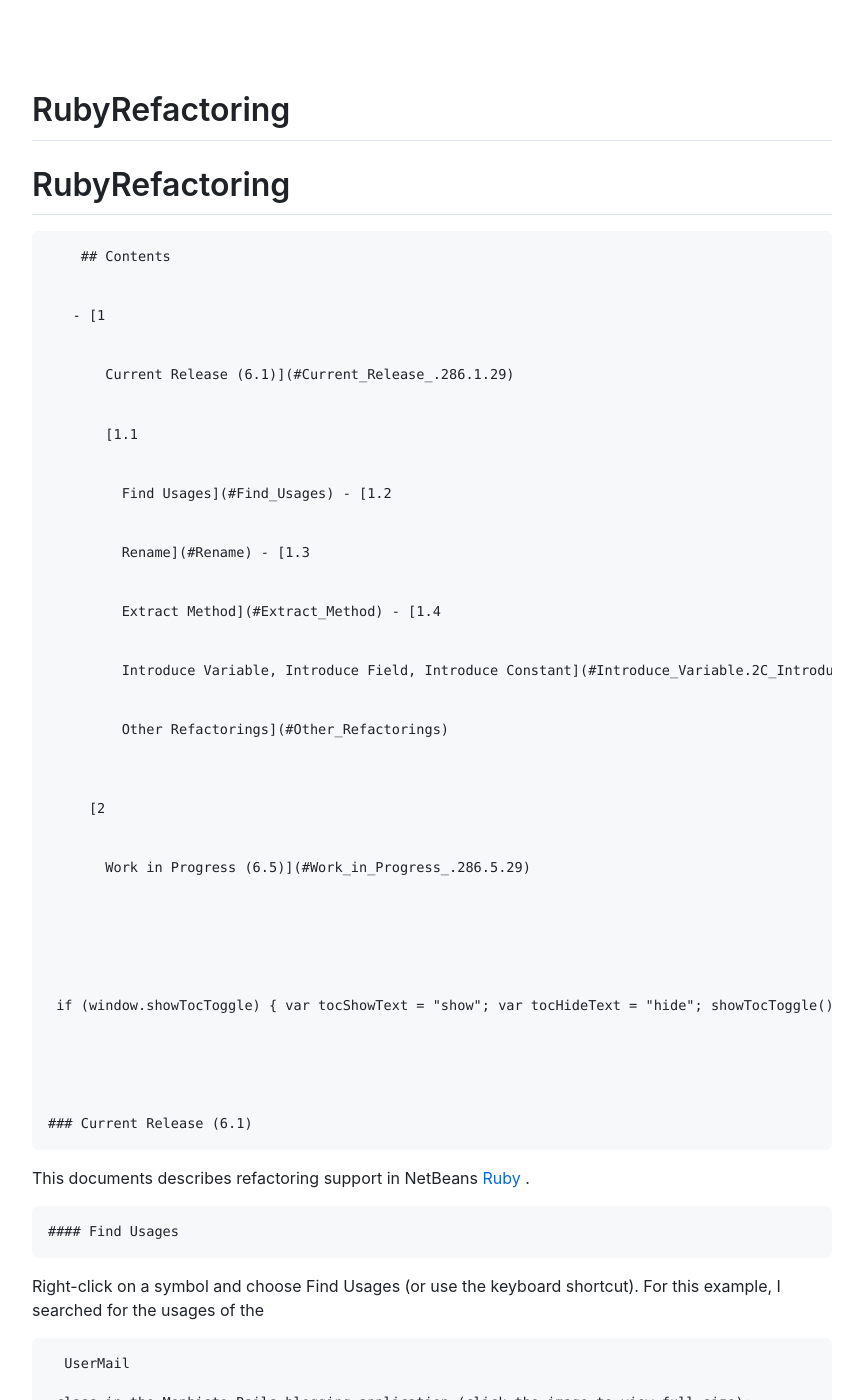
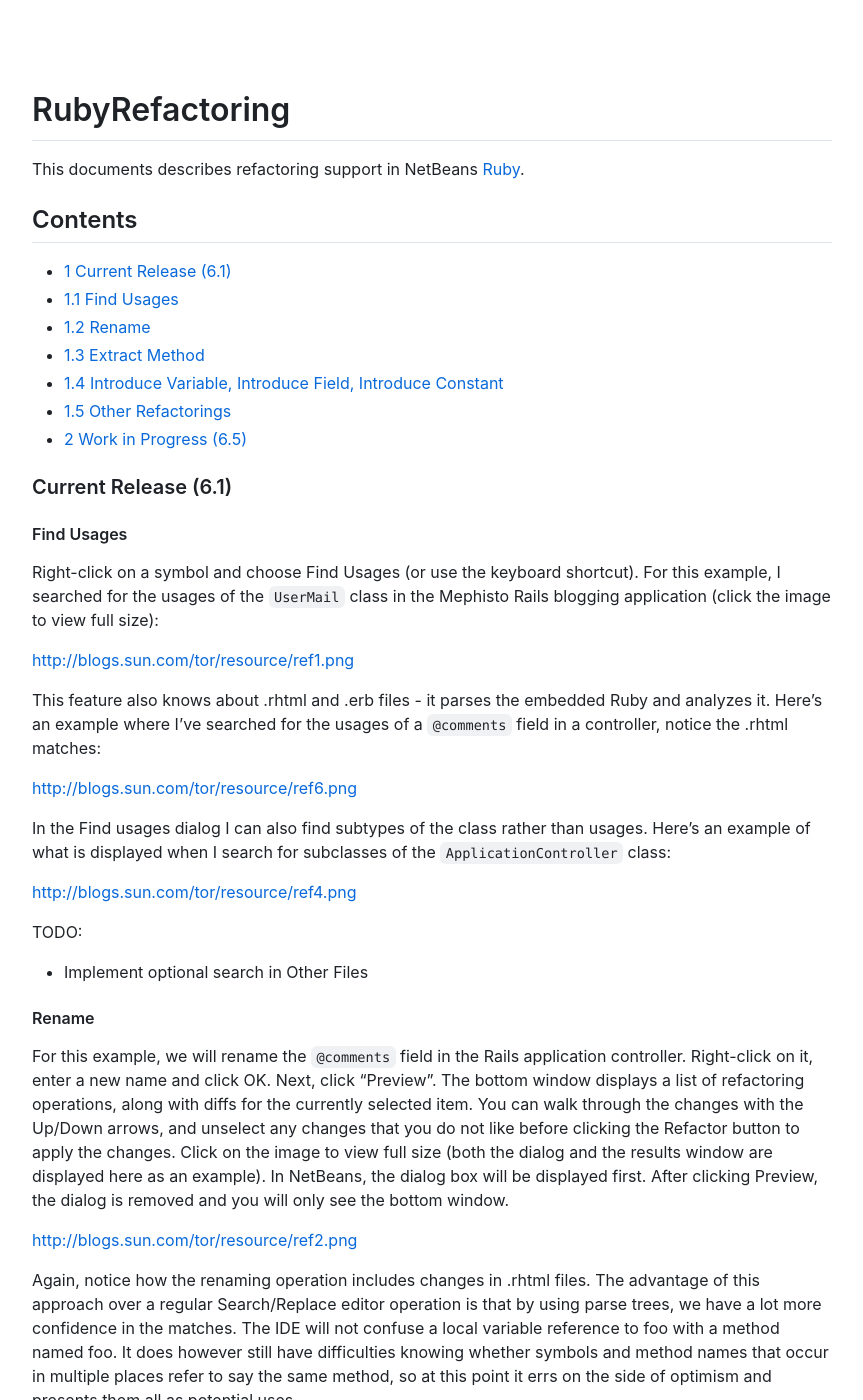
Before and after one commit to piotrhoppe/community-ruby-documentation, a Jekyll site: the page built from RubyRefactoring/RubyRefactoring.md, in a window 1280 px wide and 1400 px high. Shown: the whole window, without its empty margins (208-1071 px from the left). Built offline with Jekyll 4.4.1, drawn with Linux system fonts in a browser that asks for light colours; nearby versions of some CDN libraries; our own code applies the rules of GitHub Pages for plain Markdown files; some of the changed text lies outside the part shown.

Commit message:
docs(RubyRefactoring): clean up Markdown
- remove duplicate heading and HTML/wiki noise
- fix TOC, links and inline code formatting
- improve readability of sections

```diff
--- a/RubyRefactoring/RubyRefactoring.md
+++ b/RubyRefactoring/RubyRefactoring.md
@@ -1,194 +1,88 @@
 # RubyRefactoring
 
-# RubyRefactoring
+This documents describes refactoring support in NetBeans [Ruby](../Ruby/Ruby.md).
 
+## Contents
 
+- [1 Current Release (6.1)](#current-release-61)
+- [1.1 Find Usages](#find-usages)
+- [1.2 Rename](#rename)
+- [1.3 Extract Method](#extract-method)
+- [1.4 Introduce Variable, Introduce Field, Introduce Constant](#introduce-variable-introduce-field-introduce-constant)
+- [1.5 Other Refactorings](#other-refactorings)
+- [2 Work in Progress (6.5)](#work-in-progress-65)
 
+### Current Release (6.1)
 
+#### Find Usages
 
-
-
-
-
-
-        ## Contents
-
-
-       - [1
-
-
-           Current Release (6.1)](#Current_Release_.286.1.29)
-
-
-           [1.1
-
-
-             Find Usages](#Find_Usages)
-- [1.2
-
-
-             Rename](#Rename)
-- [1.3
-
-
-             Extract Method](#Extract_Method)
-- [1.4
-
-
-             Introduce Variable, Introduce Field, Introduce Constant](#Introduce_Variable.2C_Introduce_Field.2C_Introduce_Constant)
-- [1.5
-
-
-             Other Refactorings](#Other_Refactorings)
-
-
-
-         [2
-
-
-           Work in Progress (6.5)](#Work_in_Progress_.286.5.29)
-
-
-
-
-
-
-     if (window.showTocToggle) { var tocShowText = "show"; var tocHideText = "hide"; showTocToggle(); }
-
-
-
-
-
-    ### Current Release (6.1)
-
-
-This documents describes refactoring support in NetBeans
-     [Ruby](../Ruby/Ruby.md)
-     .
-
-
-
-    #### Find Usages
-
-
-Right-click on a symbol and choose Find Usages (or use the keyboard shortcut). For this example, I searched for the usages of the
-
-      UserMail
-
-     class in the Mephisto Rails blogging application (click the image to view full size):
-
+Right-click on a symbol and choose Find Usages (or use the keyboard shortcut). For this example, I searched for the usages of the `UserMail` class in the Mephisto Rails blogging application (click the image to view full size):
 
 [http://blogs.sun.com/tor/resource/ref1.png](https://web.archive.org/web/20111127132911/http://blogs.sun.com/tor/resource/ref1-small.png)
 
-
-This feature also knows about .rhtml and .erb files - it parses the embedded Ruby and analyzes it. Here's an example where I've searched for the usages of a @comments field in a controller, notice the .rhtml matches:
-
+This feature also knows about .rhtml and .erb files - it parses the embedded Ruby and analyzes it. Here's an example where I've searched for the usages of a `@comments` field in a controller, notice the .rhtml matches:
 
 [http://blogs.sun.com/tor/resource/ref6.png](https://web.archive.org/web/20111127132911/http://blogs.sun.com/tor/resource/ref6.png)
 
-
-In the Find usages dialog I can also find subtypes of the class rather than usages. Here's an example of what is displayed when I search for subclasses of the
-
-      ApplicationController
-
-     class:
-
+In the Find usages dialog I can also find subtypes of the class rather than usages. Here's an example of what is displayed when I search for subclasses of the `ApplicationController` class:
 
 [http://blogs.sun.com/tor/resource/ref4.png](https://web.archive.org/web/20111127132911/http://blogs.sun.com/tor/resource/ref4.png)
 
+TODO:
+
+- Implement optional search in Other Files
+
+#### Rename
+
+For this example, we will rename the `@comments` field in the Rails application controller. Right-click on it, enter a new name and click OK. Next, click "Preview". The bottom window displays a list of refactoring operations, along with diffs for the currently selected item. You can walk through the changes with the Up/Down arrows, and unselect any changes that you do not like before clicking the Refactor button to apply the changes. Click on the image to view full size (both the dialog and the results window are displayed here as an example). In NetBeans, the dialog box will be displayed first. After clicking Preview, the dialog is removed and you will only see the bottom window.
+
+[http://blogs.sun.com/tor/resource/ref2.png](https://web.archive.org/web/20111127132911/http://blogs.sun.com/tor/resource/ref2-small.png)
+
+Again, notice how the renaming operation includes changes in .rhtml files. The advantage of this approach over a regular Search/Replace editor operation is that by using parse trees, we have a lot more confidence in the matches. The IDE will not confuse a local variable reference to foo with a method named foo. It does however still have difficulties knowing whether symbols and method names that occur in multiple places refer to say the same method, so at this point it errs on the side of optimism and presents them all as potential uses.
 
 TODO:
 
-    - Implement optional search in Other Files
-
-
-
-    #### Rename
-
-
-For this example, we will rename the
-
-      @comments
-
-     field in the Rails application controller. Right-click on it, enter a new name and click OK. Next, click "Preview". The bottom window displays a list of refactoring operations, along with diffs for the currently selected item. You can walk through the changes with the Up/Down arrows, and unselect any changes that you do not like before clicking the Refactor button to apply the changes. Click on the image to view full size (both the dialog and the results window are displayed here as an example). In NetBeans, the dialog box will be displayed first. After clicking Preview, the dialog is removed and you will only see the bottom window.
-
-
-[http://blogs.sun.com/tor/resource/ref2.png](https://web.archive.org/web/20111127132911/http://blogs.sun.com/tor/resource/ref2-small.png)
-
-
-Again, notice how the renaming operation includes changes in .rhtml files. The advantage of this approach over a regular Search/Replace editor operation is that by using parse trees, we have a lot more confidence in the matches. The IDE will not confuse a local variable reference to foo with a method named foo. It does however still have difficulties knowing whether symbols and method names that occur in multiple places refer to say the same method, so at this point it errs on the side of optimism and presents them all as potential uses.
-
-
-TODO:
-
-    - When renaming methods, offer to leave a delegating method which forwards the call
+- When renaming methods, offer to leave a delegating method which forwards the call
 - Implement optional search/replace in Other Files
 
-
-
-    #### Extract Method
-
+#### Extract Method
 
 This refactoring is implemented as a quickfix -- just select the code fragment to be extracted and a light bulb will show up in the left margin. Click on it (or press Alt-Enter) and you will be allowed to extract the selection into a method:
 
-
 [http://blogs.sun.com/tor/resource/extract_method3.png](https://web.archive.org/web/20111127132911/http://blogs.sun.com/tor/resource/extract_method3.png)
-
 
 NOTE: The Refactoring menu has an Extract Method item that is always grayed out in Ruby files. This is because that particular action is hardcoded to the Java refactoring for extract method. We will fix that in an upcoming release.
 
+(This refactoring was added in NetBeans 6.1)
+
+#### Introduce Variable, Introduce Field, Introduce Constant
+
+This refactoring is implemented as a quickfix -- just select the code fragment to be extracted and a light bulb will show up in the left margin. Click on it (or press Alt-Enter) and you will be allowed to extract the selection into a variable/field/constant:
+
+[http://blogs.sun.com/tor/resource/introduce2.png](https://web.archive.org/web/20111127132911/http://blogs.sun.com/tor/resource/introduce2.png)
+
+NOTE: The Refactoring menu has an Introduce... item that is always grayed out in Ruby files. This is because that particular action is hardcoded to the Java refactoring for introduce variable. We will fix that in an upcoming release.
 
 (This refactoring was added in NetBeans 6.1)
 
-
-
-    #### Introduce Variable, Introduce Field, Introduce Constant
-
-
-This refactoring is implemented as a quickfix -- just select the code fragment to be extracted and a light bulb will show up in the left margin. Click on it (or press Alt-Enter) and you will be allowed to extract the selection into a variable/field/constant:
-
-
-[http://blogs.sun.com/tor/resource/introduce2.png](https://web.archive.org/web/20111127132911/http://blogs.sun.com/tor/resource/introduce2.png)
-
-
-NOTE: The Refactoring menu has an Introduce... item that is always grayed out in Ruby files. This is because that particular action is hardcoded to the Java refactoring for introduce variable. We will fix that in an upcoming release.
-
-
-(This refactoring was added in NetBeans 6.1)
-
-
-
-    #### Other Refactorings
-
+#### Other Refactorings
 
 There are MANY other refactorings. These are all provided as quickfixes (like extract method above) - a lightbulb appears in the left margin when the caret is near some refactorable code.
 For example, if you place the caret at the beginning of a block, you get options to convert between do-end and {} blocks, collapse and expand the block between single-line and multi-line
 blocks, etc.:
 
-
 [http://wiki.netbeans.org/wiki/attach/RubyHints/convert-collapse.png](https://web.archive.org/web/20111127132911/http://wiki.netbeans.org/wiki/attach/RubyHints/convert-collapse.png)
 
-
-Go to the
-     [Ruby Hints](../RubyHints/RubyHints.md)
-     page for a list of the current quickfixes.
-
+Go to the [Ruby Hints](../RubyHints/RubyHints.md) page for a list of the current quickfixes.
 
 Here's a list of other refactorings we could provide (feel free to edit this wiki page and add your own, or add information on any of these):
 
-    - Inline Method (opposite of Extract Method)
+- Inline Method (opposite of Extract Method)
 - Inline Local Variable (opposite of Extract Local Variable)
 - Inline Constant (opposite of Extract Constant)
 
-
-
-    ### Work in Progress (6.5)
-
+### Work in Progress (6.5)
 
 Information to be posted soon.
 
-
-
-     Retrieved from "
-     [http://wiki.netbeans.org/RubyRefactoring](../RubyRefactoring/RubyRefactoring.md)
-     "
+Retrieved from "[http://wiki.netbeans.org/RubyRefactoring](../RubyRefactoring/RubyRefactoring.md)"
```
